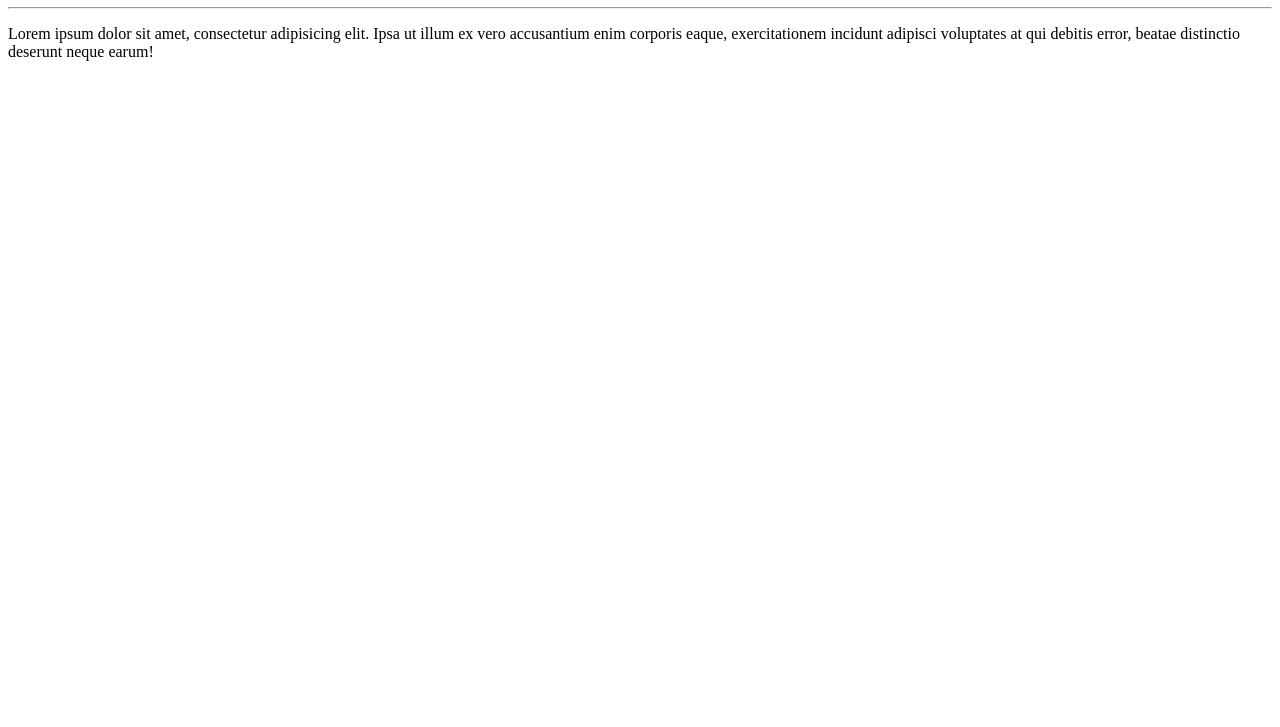
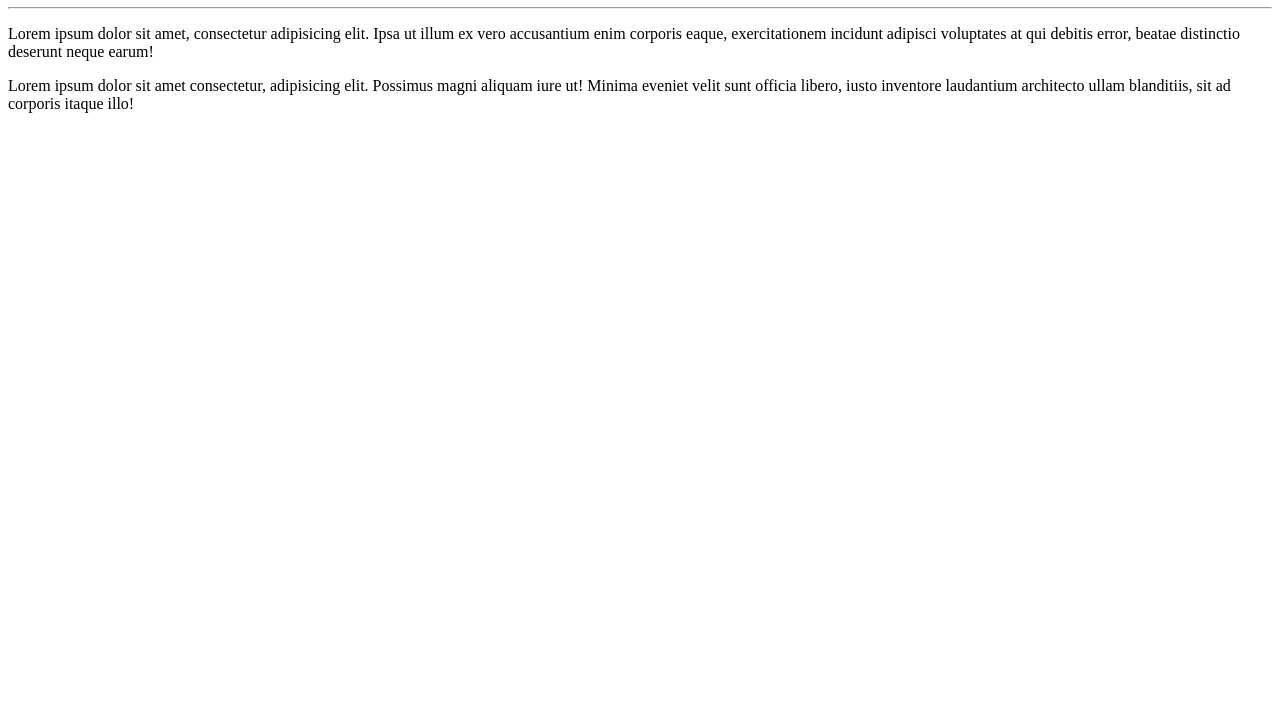
Before and after one commit to LeandroTheodoro/Ola-Mundo, a plain HTML site: page site.exemplo/index.html in a window 1280 px wide. Shown: the part 73-800 px from the top of the page. Drawn offline with Linux system fonts and the light colour scheme.

Commit message:
Adicionei um parágrafo

```diff
--- a/site.exemplo/index.html
+++ b/site.exemplo/index.html
@@ -10,5 +10,6 @@
     <h1>Olá, Mundo!</h1>
     <hr>
     <p>Lorem ipsum dolor sit amet, consectetur adipisicing elit. Ipsa ut illum ex vero accusantium enim corporis eaque, exercitationem incidunt adipisci voluptates at qui debitis error, beatae distinctio deserunt neque earum!</p>
+    <p>Lorem ipsum dolor sit amet consectetur, adipisicing elit. Possimus magni aliquam iure ut! Minima eveniet velit sunt officia libero, iusto inventore laudantium architecto ullam blanditiis, sit ad corporis itaque illo!</p>
 </body>
 </html>
```
